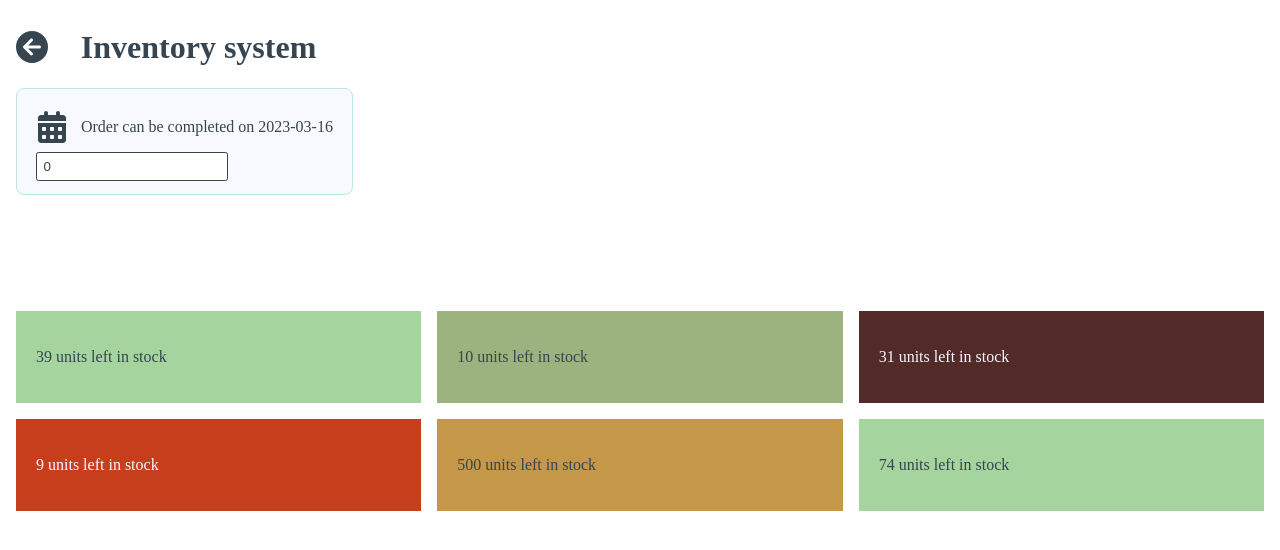
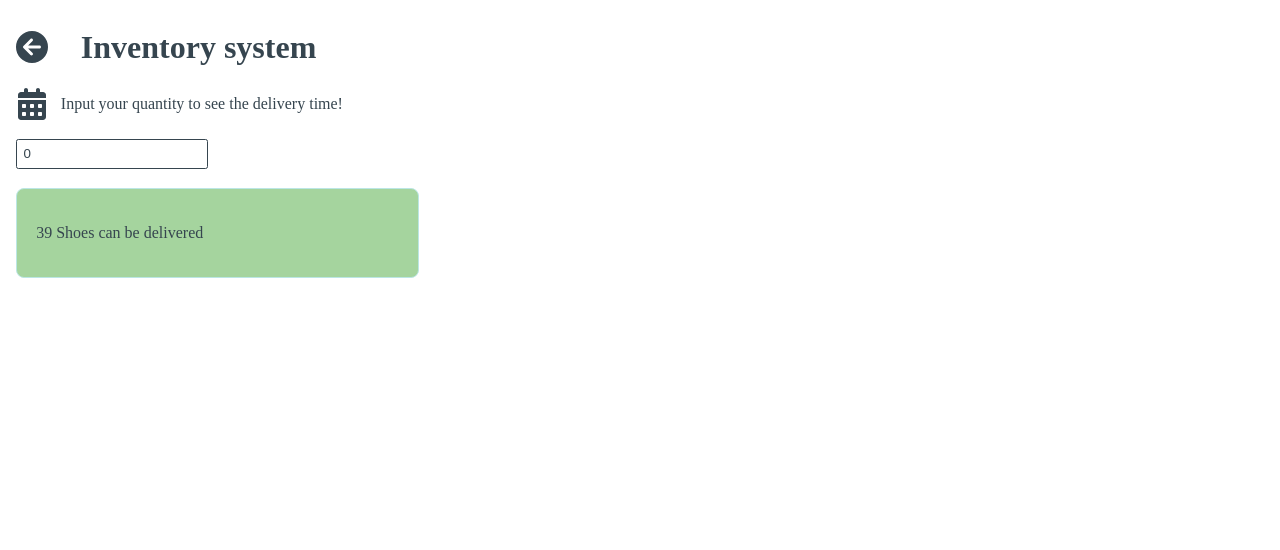
Before and after one commit to Artyssee/distribution-component-retake, a Vue app: page /product/0 in a window 1280 px wide. Shown: the top 550 px of the page. Built offline with nearby package versions, Linux system fonts and the light colour scheme.

Commit message:
Add basic setup for rework showing segments

```diff
--- a/src/components/atoms/InventoryView.vue
+++ b/src/components/atoms/InventoryView.vue
@@ -2,51 +2,105 @@
 import type { ISegment } from '@/scripts/interfaces'
 import { faCalendarAlt } from '@fortawesome/free-solid-svg-icons'
 import type { FontAwesomeIcon } from '@fortawesome/vue-fontawesome'
+import { ref } from 'vue';
 
 export interface Props {
-  segment: ISegment
+  segment: ISegment,
+  segmentColor?: string;
 }
 
 const props = defineProps<Props>()
+
+const showModal = ref(false);
 </script>
 
 <template>
   <Transition name="fade">
-    <li v-if="props.segment.quantity > 0" class="inventoryStatusListItem">
-      <div class="inventoryStatusDateContainer">
-        <font-awesome-icon class="inventorySystemButton__icon" :icon="faCalendarAlt" />
-        <p class="inventoryStatusDateContainer__text">
-          <strong>On {{ props.segment.date }}</strong>
-        </p>
-      </div>
-
-      <p>Products in stock: {{ props.segment.quantity >= 0 ? props.segment.quantity : 0 }}</p>
+    <li v-show="props.segment.quantity > 0" @mouseover="() => showModal = true" @mouseleave="() => showModal = false" class="inventoryStatusListItem" :class="`inventoryStatusListItem--${props.segmentColor ? props.segmentColor : ''}`">
+        <article class="inventoryStatusListArticle">
+          <Transition name="fade">
+            <header v-if="showModal" class="inventoryStatusListHeader">
+              <font-awesome-icon class="inventoryStatusListHeader__icon" :icon="faCalendarAlt" />
+              <h2 class="inventoryStatusListHeader__heading">On {{ props.segment.date }}</h2>
+            </header>
+          </Transition>
+          <p class="inventoryStatusListHeader__text">{{ props.segment.quantity }} Shoes can be delivered</p>
+        </article>
     </li>
   </Transition>
 </template>
 
 <style lang="scss" scoped>
+// Segment colors
+$primary-segment: #a5d49e;
+$secondary-segment: #9cb37f;
+$tertiary-segment: #522a28;
+$quaternary-segment: #c73e1c;
+$senary-segment: #c59749;
+
 .inventoryStatusListItem {
-  background-color: $secondary-white;
+  display: flex;
+  background-color: $primary-white;
   border-radius: 8px;
   border: 1px solid $mint-green;
   padding: 1.2rem;
+  position: relative;
+  transition: 0.5s ease-in-out;
 
   &:hover {
-    border-color: $primary-black;
+    cursor: pointer;
+  }
+
+  &--primary {
+    background-color: $primary-segment;
+  }
+  &--secondary {
+    background-color: $secondary-segment;
+  }
+  &--tertiary {
+    color: $primary-white;
+    background-color: $tertiary-segment;
+
+    .inventoryStatusListHeader__icon,
+    .inventoryStatusListHeader__heading,
+    .inventoryStatusListHeader__text {
+      color: $primary-white;
+    }
+  }
+
+  &--quartinary {
+    background-color: $quaternary-segment;
+    color: $primary-white;
+    .inventoryStatusListHeader__icon,
+    .inventoryStatusListHeader__heading,
+    .inventoryStatusListHeader__text {
+      color: $primary-white;
+    }
+  }
+
+  &--senary {
+    background-color: $senary-segment;
   }
 }
 
-.inventoryStatusDateContainer {
+.inventoryStatusListArticle {
+  display: flex;
+  flex-direction: row;
+}
+
+.inventoryStatusListHeader {
   display: flex;
   flex-direction: row;
   align-items: center;
-  justify-content: flex-start;
+  margin: 0;
+  padding: 0;
 
-  &__text {
-    margin-top: 0;
-    margin-bottom: -4px;
-    padding-left: 0.8rem;
+  &__heading {
+    margin: 0 0.8rem -4px 0;
+    padding: 0 0 0 0.8rem;
   }
 }
+
+.inventoryStatusModal {
+}
 </style>
--- a/src/components/atoms/SegmentView.vue
+++ b/src/components/atoms/SegmentView.vue
@@ -41,7 +41,7 @@ const setShowModal = () => {
       v-on:mouseleave="setShowModal"
       :class="`segment--${props.segmentColor}`"
     >
-      <p class="segment__body">{{ props.segment.quantity }} units left in stock</p>
+      <p class="segment__body">{{ props.segment.quantity }} units  {{ props.segment.date }}</p>
     </li>
   </Transition>
 </template>
--- a/src/components/molecules/InventoryRow.vue
+++ b/src/components/molecules/InventoryRow.vue
@@ -1,5 +1,6 @@
 <script setup lang="ts">
 import type { ISegment } from '@/scripts/interfaces'
+import { onUpdated, ref, type Ref } from 'vue';
 import InventoryView from '../atoms/InventoryView.vue'
 
 export interface Props {
@@ -7,11 +8,32 @@ export interface Props {
 }
 
 const props = defineProps<Props>()
+
+/**
+ * Variables for generating colored sections.
+ * The onBeforeMount function will loop over the colors infinitely
+ **/
+ const segmentColors = ['primary', 'secondary', 'tertiary', 'quartinary', 'senary']
+const renderedSegmentColors: Ref<string[]> = ref([])
+let colorIndex = 0;
+
+onUpdated(() => {
+  props.segments.map(() => {
+
+    // if we reach the maximum amount of colors, begin again with the colors array.
+    if (colorIndex > segmentColors.length - 1) {
+      colorIndex = 0
+    }
+
+    renderedSegmentColors.value.push(segmentColors[colorIndex])
+    colorIndex++
+  })
+})
 </script>
 
 <template>
   <ul class="inventoryStatusList">
-    <InventoryView v-for="(segment, index) in props.segments" :segment="segment" :key="index" />
+    <InventoryView v-for="(segment, index) in props.segments" :segmentColor="renderedSegmentColors[index]" :segment="segment" :key="index" />
   </ul>
 </template>
 
@@ -20,6 +42,7 @@ const props = defineProps<Props>()
   display: grid;
   grid-template-columns: 1fr;
   grid-template-rows: 1fr;
+  margin: 1.2rem 0 0 0;
   gap: 20px;
   padding: 0;
   list-style-type: none;
--- a/src/components/organisms/InventorySystem.vue
+++ b/src/components/organisms/InventorySystem.vue
@@ -2,6 +2,7 @@
 export interface Props {
   productId: string
   inventory: IProduct[]
+  originalInventory: IProduct[]
 }
 
 import router from '@/router'
@@ -9,36 +10,36 @@ import type { IProduct, ISegment } from '@/scripts/interfaces'
 import {
   faCalendarAlt,
   faCircleArrowLeft,
-  faShoppingBasket
 } from '@fortawesome/free-solid-svg-icons'
 import type { FontAwesomeIcon } from '@fortawesome/vue-fontawesome'
-import { ref, type Ref } from 'vue'
+import { onMounted, ref, type Ref } from 'vue'
+import InventoryRow from '../molecules/InventoryRow.vue'
 // import InventoryRow from '../molecules/InventoryRow.vue'
 import SegmentRow from '../molecules/SegmentRow.vue'
 
 const inShoppingCart = ref(0)
+const isCurrentSegment = ref(true);
+const passedSegmentsArray: Ref<ISegment[]> = ref([]);
 const props = defineProps<Props>()
 
 /**
  * Setting the current product by filtering out the incorrect ones.
  * Afterwards the segments are filtered to only display ones with quantity
  */
+const originalCurrentProduct = ref(props.originalInventory.filter((product) => product.id === parseInt(props.productId))[0]);
+
 const currentProduct = ref(
   props.inventory.filter((product) => product.id === parseInt(props.productId))[0]
 )
 currentProduct.value.segments = currentProduct.value.segments.filter(
   (segment: ISegment) => segment.quantity > 0
 )
-
 /**
  * Setting the currently active product segment from which the quantity can be extracted
  */
 const activeSegment: Ref<ISegment> = ref(
   currentProduct.value.segments.filter((segment: ISegment) => segment.quantity > 0)[0]
 )
-
-// Variable for deciding if there is a segment with a quantity left within it, otherwise show that the product is out of stock
-const hasRemainingSegments = ref(true)
 
 const returnToOverview = () => {
   router.push({ name: 'home' })
@@ -47,6 +48,7 @@ const returnToOverview = () => {
 const emit = defineEmits(['restockProducts'])
 
 const setRelevantInput = (e: Event) => {
+  passedSegmentsArray.value = [];
   emit('restockProducts')
 
   currentProduct.value = props.inventory.filter(
@@ -58,9 +60,12 @@ const setRelevantInput = (e: Event) => {
   activeSegment.value = currentProduct.value.segments.filter(
     (segment: ISegment) => segment.quantity > 0
   )[0]
+  isCurrentSegment.value = true;
 
   const value = parseInt((e.target as HTMLInputElement).value)
-  const remainder = ref(0)
+  const remainder = ref(0);
+
+  let originalActivesegment = originalCurrentProduct.value.segments.filter((segment: ISegment) => segment.date === activeSegment.value.date)[0];
 
   // Arrange the value of shoppingcart to be always number and never as String
   if (value) {
@@ -73,40 +78,46 @@ const setRelevantInput = (e: Event) => {
 
   activeSegment.value.quantity -= inShoppingCart.value
 
-  /**
-   * Check if there is a remainder from the quantity minus the shoppincart value.
-   * If there is, convert it to a positive number and keep looping over segments until the remainder minus the quantity does not equal or go below zero.
-   */
-  if (activeSegment.value.quantity <= 0) {
-    remainder.value = Math.abs(activeSegment.value.quantity)
+  while (activeSegment.value.quantity <= 0) {
+    remainder.value = Math.abs(activeSegment.value.quantity);
+    activeSegment.value.quantity = 0;
 
-    while (
-      remainder.value > 0 &&
-      currentProduct.value.segments.filter((segment: ISegment) => segment.quantity > 0)[0]
-    ) {
-      activeSegment.value = currentProduct.value.segments.filter(
-        (segment: ISegment) => segment.quantity > 0
-      )[0]
+    passedSegmentsArray.value.push({
+      quantity: originalActivesegment.quantity,
+      date: originalActivesegment.date
+    })
 
-      while (activeSegment.value.quantity - remainder.value <= 0) {
-        remainder.value -= activeSegment.value.quantity
-        activeSegment.value.quantity = 0
-        activeSegment.value = currentProduct.value.segments.filter(
-          (segment: ISegment) => segment.quantity > 0
-        )[0]
-      }
+    activeSegment.value = currentProduct.value.segments.filter((segment: ISegment) => segment.quantity > 0)[0];
+    originalActivesegment = originalCurrentProduct.value.segments.filter((segment: ISegment) => segment.date === activeSegment.value.date)[0];
 
-      activeSegment.value.quantity -= remainder.value
-      remainder.value = 0
+    if (isCurrentSegment.value === true) {
+      isCurrentSegment.value = false;
     }
 
-    if (
-      currentProduct.value.segments.filter((segment: ISegment) => segment.quantity > 0).length === 0
-    ) {
-      hasRemainingSegments.value = false
-    }
+    activeSegment.value.quantity -= remainder.value;
+  }
+
+  passedSegmentsArray.value.push({
+    quantity: remainder.value,
+    date: activeSegment.value.date
+  })
+
+  activeSegment.value.quantity -= remainder.value;
+
+  if (inShoppingCart.value === 0) {
+    passedSegmentsArray.value.push({
+      quantity: originalCurrentProduct.value.segments[0].quantity,
+      date: originalCurrentProduct.value.segments[0].date
+    })
   }
 }
+
+onMounted(() => {
+  passedSegmentsArray.value.push({
+    quantity: originalCurrentProduct.value.segments[0].quantity,
+    date: originalCurrentProduct.value.segments[0].date
+  })
+});
 </script>
 
 <template>
@@ -117,12 +128,15 @@ const setRelevantInput = (e: Event) => {
       </button>
       <h1 class="inventorySystemHeader__heading">Inventory system</h1>
     </div>
-    <!-- <InventoryRow :segments="currentProduct.segments" /> -->
     <div class="inventoryInput">
       <div class="inventoryInputContainer">
         <div class="InventoryInputContainerHeading">
           <font-awesome-icon class="inventorySystemButton__icon" :icon="faCalendarAlt" />
-          <p class="inventorySystem__text">Order can be completed on {{ activeSegment.date }}</p>
+          <p v-if="!isCurrentSegment && inShoppingCart > 0" class="inventorySystem__text">Your order can be completed on {{ activeSegment.date }}</p>
+          <p v-else-if="isCurrentSegment && inShoppingCart > 0" class="inventorySystem__text">
+              Your order can be completed Right now!
+          </p>
+          <p v-else class="inventorySystem__text">Input your quantity to see the delivery time!</p>
         </div>
         <div class="">
           <input
@@ -134,23 +148,8 @@ const setRelevantInput = (e: Event) => {
           />
         </div>
       </div>
-      <Transition name="fade">
-        <div v-if="inShoppingCart > 0" class="inventoryContainer">
-          <font-awesome-icon class="inventorySystemButton__icon" :icon="faShoppingBasket" />
-          <p class="inventoryInput__inShoppingCart">
-            Currently in shoppingcart: {{ inShoppingCart }}
-          </p>
-        </div>
-      </Transition>
+      <InventoryRow :segments="passedSegmentsArray" />
     </div>
-    <SegmentRow
-      v-if="hasRemainingSegments"
-      :inShoppingCart="inShoppingCart"
-      :segments="currentProduct.segments"
-    />
-    <p class="inventorySystem__text inventorySystem__text--large" v-else>
-      We don't have anything in stock anymore
-    </p>
   </div>
 </template>
 
@@ -228,23 +227,17 @@ const setRelevantInput = (e: Event) => {
 }
 .inventoryInput {
   display: flex;
-  flex-direction: row;
-  flex-wrap: wrap;
-  justify-content: flex-start;
+  flex-direction: column;
 }
 
 .inventoryInputContainer {
-  background-color: $primary-white;
-  padding: 0.8rem 1.2rem;
-  border: 1px solid $mint-green;
-  border-radius: 8px;
-
-  @include breakpoint('md') {
-    margin-right: 1.2rem;
+  .inventorySystem__text {
+    margin: 0 1.2rem 0 0;
   }
 }
 .InventoryInputContainerHeading {
   display: flex;
   align-items: center;
+  margin-bottom: 1.2rem;
 }
 </style>
--- a/src/views/dynamic/ProductView.vue
+++ b/src/views/dynamic/ProductView.vue
@@ -20,6 +20,7 @@ const restockProducts = () => {
 <template>
   <main>
     <inventorySystem
+      :original-inventory="inventory"
       :inventory="currentInventory"
       :product-id="props.id"
       @restock-products="restockProducts"
```
